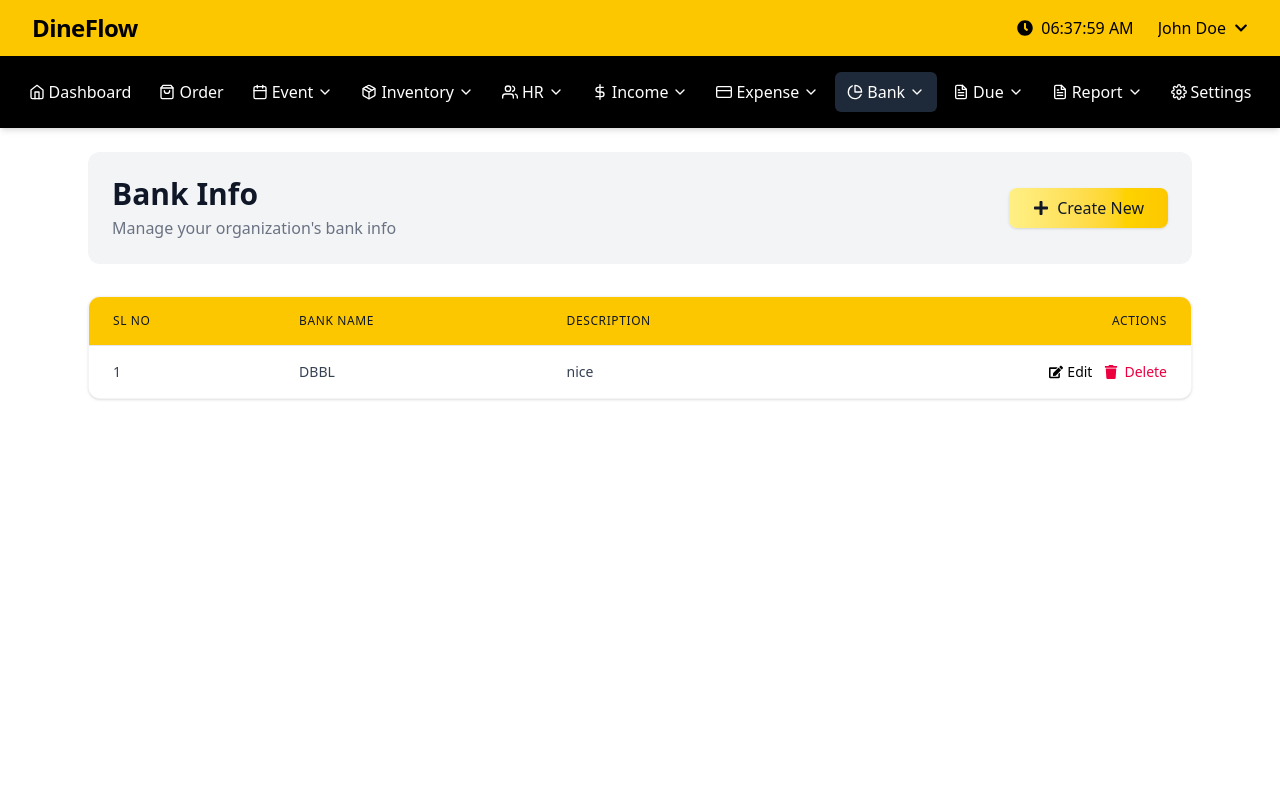
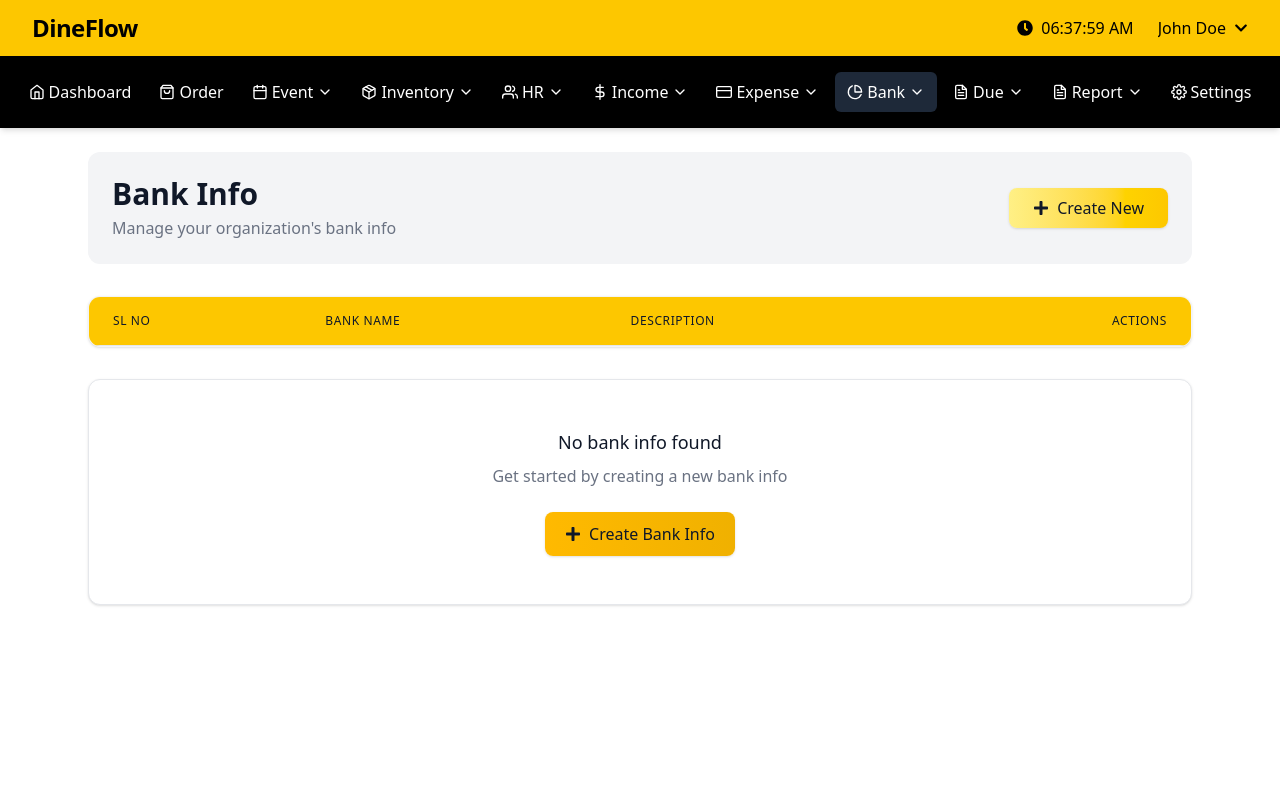
Before and after one commit to iktushar01/restaurant-management-system-client, a React (Vite) app: page /bank/bankinfo/Index in a window 1280 px wide. Shown: the top 800 px of the page. Built offline with nearby package versions, Linux system fonts and the light colour scheme.

Commit message:
bank info page added

```diff
--- a/src/Pages/HR_Pages/Bank/BankInfoIndex.jsx
+++ b/src/Pages/HR_Pages/Bank/BankInfoIndex.jsx
@@ -6,7 +6,7 @@ import ReusableTable from "../../../Shared/ReusableTable/ReusableTable";
 
 const BankInfoIndex = () => {
   const designations = [
-    { ID:1, bankName: "DBBL", description: "nice" },
+    // { ID:1, bankName: "DBBL", description: "nice" },
   ];
 
   const columns = [
@@ -78,15 +78,15 @@ const BankInfoIndex = () => {
       {designations.length === 0 && (
         <div className="bg-white rounded-xl shadow-sm border border-gray-200 p-6 sm:p-8 md:p-12 text-center mt-8">
           <h3 className="text-lg font-medium text-gray-900 mb-2">
-            No designations found
+            No bank info found
           </h3>
           <p className="text-gray-500 mb-6">
-            Get started by creating a new designation
+            Get started by creating a new bank info
           </p>
           <Link to="Create">
             <button className="px-5 py-2.5 bg-gradient-to-r from-amber-400 to-yellow-500 text-gray-900 font-medium rounded-lg hover:from-amber-500 hover:to-yellow-600 transition-all duration-200 shadow-sm hover:shadow-md focus:outline-none focus:ring-2 focus:ring-amber-300 focus:ring-offset-2 inline-flex items-center">
               <FaPlus className="mr-2" />
-              Create Designation
+              Create Bank Info
             </button>
           </Link>
         </div>
```
